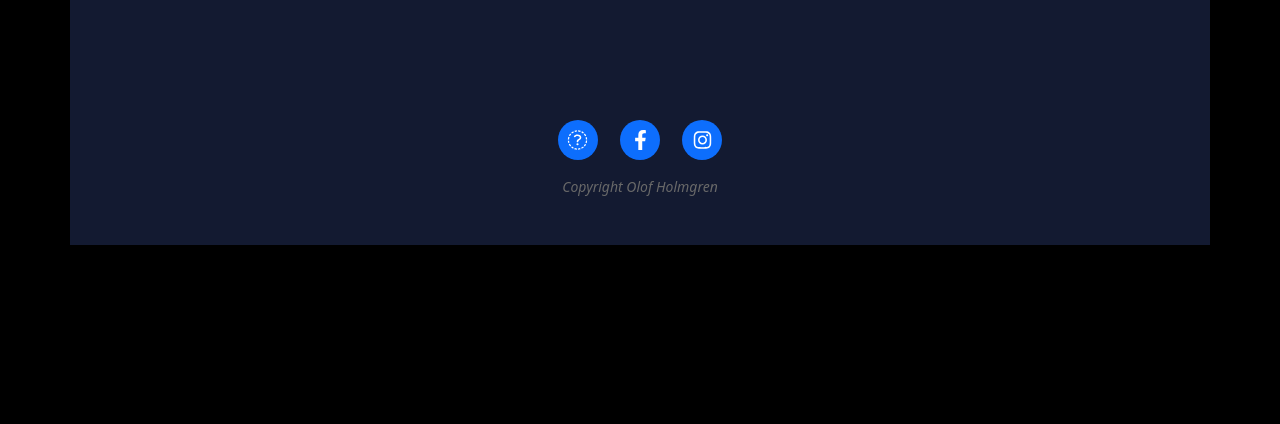
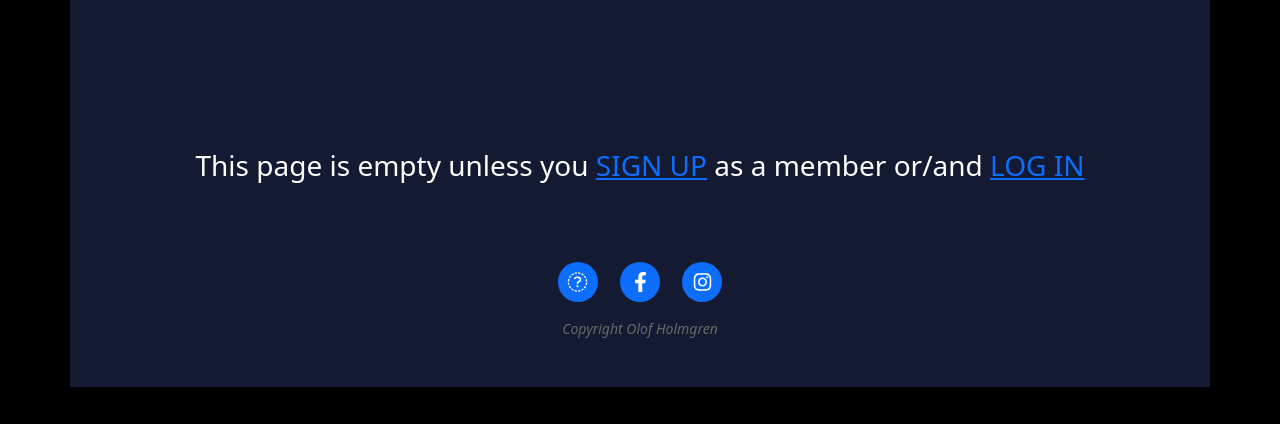
Before and after one commit to olleholmgren/nightwish-blog, a Django app: page /favourite_album/ in a window 1280 px wide. Shown: the part 88-512 px from the top of the page. Run offline with Django 3.2, Linux system fonts and the light colour scheme; some libraries are stand-ins or nearby versions.

Commit message:
add defensive else statement in favourite_album.html template

```diff
--- a/templates/favourite_album.html
+++ b/templates/favourite_album.html
@@ -12,7 +12,18 @@
     {% csrf_token %}
     {{ form.as_p }}
 <button class="btn">Post</button>
-{% endif %}
+{% else %}
+<div>
+    <h3>
+        <br>
+        <br>
+        <br>
+        This page is empty unless you
+        <a href="{% url 'account_signup' %}">SIGN UP</a> as a member or/and
+        <a href="{% url 'account_login' %}">LOG IN</a>
+    </h3>
+</div>
+    {% endif %}
 </form>
 
 {% endblock %}
```
